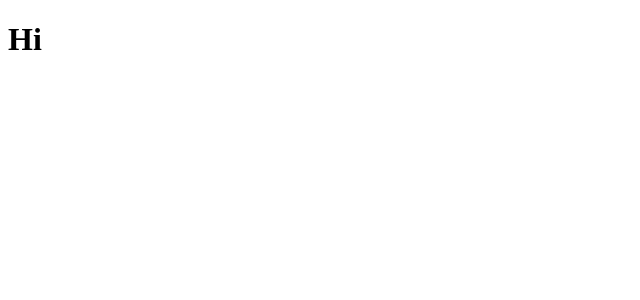
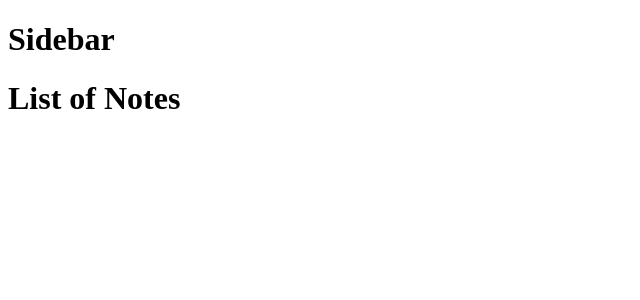
Before and after one commit to justman00/Lambda-Notes, a React (Create React App) app: page / in a window 1280 px wide. Shown: the top 300 px of the page, without its empty margins (0-640 px from the left). Built offline with nearby package versions, Linux system fonts and the light colour scheme.

Commit message:
set up routing in the app

```diff
--- a/src/components/App.js
+++ b/src/components/App.js
@@ -1,7 +1,23 @@
 import React from "react";
+import { Route } from "react-router-dom";
+import ListNotes from "./notes/ListNotes";
+import SideBar from "./sidebar/Sidebar";
+import SingleNote from "./notes/SingleNote";
+import CreateForm from "./forms/CreateForm";
+import EditForm from "./forms/EditForm";
+import DeleteForm from "./forms/DeleteForm";
 
 const App = () => {
-  return <h1>Hi</h1>;
+  return (
+    <>
+      <SideBar />
+      <Route path="/" exact component={ListNotes} />
+      <Route path="/note/:id" component={SingleNote} />
+      <Route path="/create" component={CreateForm} />
+      <Route path="/edit/:id" component={EditForm} />
+      <Route path="/delete/:id" component={DeleteForm} />
+    </>
+  );
 };
 
 export default App;
--- /dev/null
+++ b/src/components/forms/CreateForm.js
@@ -0,0 +1,7 @@
+import React from "react";
+
+const CreateForm = props => {
+  return <h1>CreateForm</h1>;
+};
+
+export default CreateForm;
--- /dev/null
+++ b/src/components/forms/DeleteForm.js
@@ -0,0 +1,7 @@
+import React from "react";
+
+const DeleteForm = props => {
+  return <h1>DeleteForm</h1>;
+};
+
+export default DeleteForm;
--- /dev/null
+++ b/src/components/forms/EditForm.js
@@ -0,0 +1,7 @@
+import React from "react";
+
+const EditForm = props => {
+  return <h1>EditForm</h1>;
+};
+
+export default EditForm;
--- /dev/null
+++ b/src/components/notes/ListNotes.js
@@ -0,0 +1,7 @@
+import React from "react";
+
+const ListNotes = props => {
+  return <h1>List of Notes</h1>;
+};
+
+export default ListNotes;
--- /dev/null
+++ b/src/components/notes/SingleNote.js
@@ -0,0 +1,7 @@
+import React from "react";
+
+const SingleNote = props => {
+  return <h1>SingleNote</h1>;
+};
+
+export default SingleNote;
--- /dev/null
+++ b/src/components/sidebar/Sidebar.js
@@ -0,0 +1,7 @@
+import React from "react";
+
+const SideBar = () => {
+  return <h1>Sidebar</h1>;
+};
+
+export default SideBar;
```
